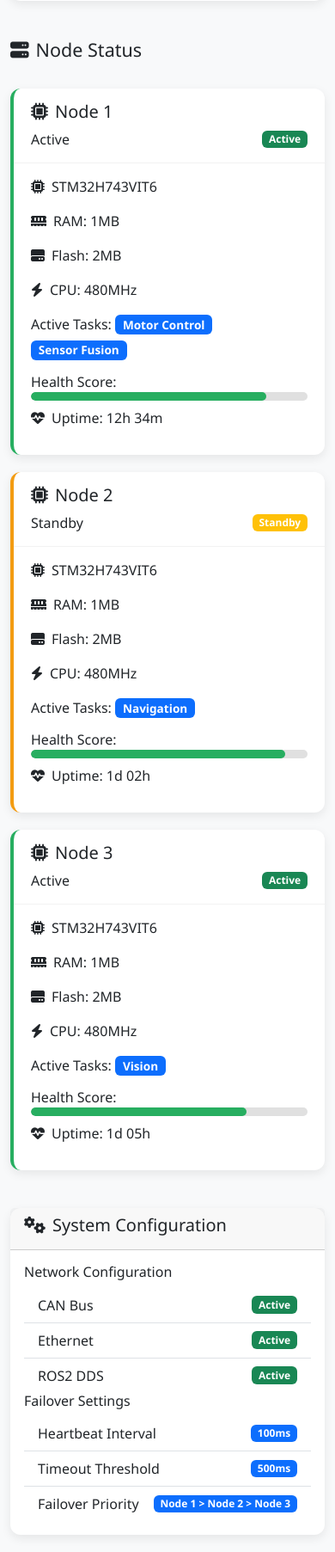
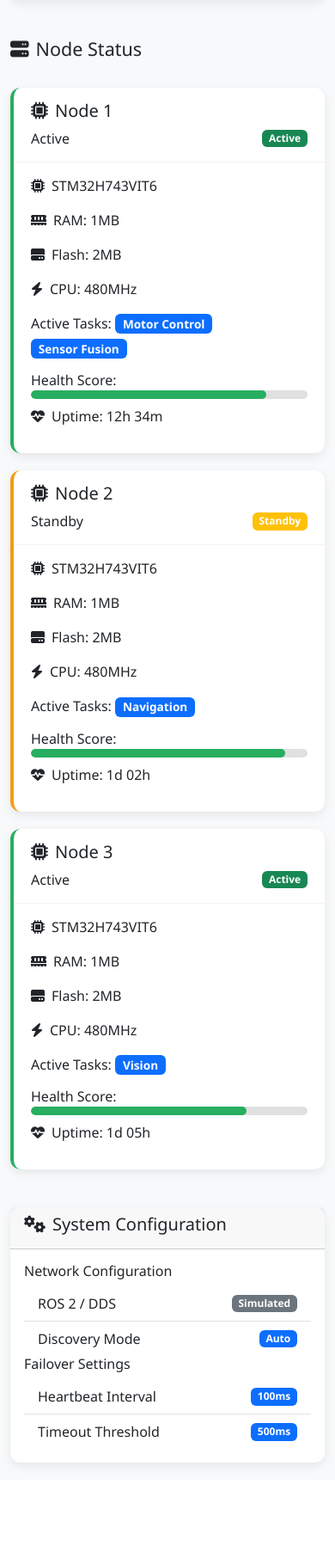
Before and after one commit to GiulioMastromartino/microk3, a Flask app: page / in a window 390 px wide. Shown: the part 1384-3189 px from the top of the page at 86% size. After the commit the page ends 3092 px from the top, so only its background shows below. Run offline with Flask 3, Linux system fonts and the light colour scheme.

Commit message:
fix: cleanup index.html template for dynamic data
- Replaced hardcoded status counts with Jinja2 logic
- Added "Waiting for Nodes" empty state when no nodes are connected
- Made Failover Alert conditional on actual failures
- Added visual indicator for ROS 2 connection status
- Updated system configuration section to reflect real ROS status
- Retained placeholder charts with TODO comments for future implementation

```diff
--- a/templates/index.html
+++ b/templates/index.html
@@ -3,6 +3,11 @@
 {% block content %}
 <div class="d-flex justify-content-between align-items-center mb-4">
     <h2><i class="fas fa-tachometer-alt me-2"></i>System Dashboard</h2>
+    {% if ros_connected %}
+    <span class="badge bg-success"><i class="fas fa-link me-1"></i>ROS 2 Connected</span>
+    {% else %}
+    <span class="badge bg-secondary"><i class="fas fa-unlink me-1"></i>Simulation Mode</span>
+    {% endif %}
 </div>
 
 <!-- System Status Card -->
@@ -13,27 +18,30 @@
                 <div class="d-flex justify-content-between align-items-center">
                     <h5 class="card-title">System Status</h5>
                     <div class="system-status active">
-                        <i class="fas fa-circle me-1"></i> Active
+                        <i class="fas fa-circle me-1"></i> {{ system_data.system_status|title }}
                     </div>
                 </div>
                 <p class="card-text">System operating normally with graceful degradation capability</p>
                 <div class="row">
                     <div class="col-md-4">
-                        <h6>Nodes Online: 3/3</h6>
+                        {% set active_nodes = system_data.nodes | selectattr("status", "equalto", "active") | list | length %}
+                        <h6>Nodes Online: {{ active_nodes }}/{{ system_data.nodes|length }}</h6>
                         <div class="d-flex align-items-center">
                             <span class="status-indicator status-active me-2"></span>
                             <span>Active Nodes</span>
                         </div>
                     </div>
                     <div class="col-md-4">
-                        <h6>Tasks Running: 4/4</h6>
+                        {% set active_tasks = system_data.tasks | length %}
+                        <h6>Tasks Running: {{ active_tasks }}</h6>
                         <div class="d-flex align-items-center">
                             <span class="status-indicator status-active me-2"></span>
                             <span>Active Tasks</span>
                         </div>
                     </div>
                     <div class="col-md-4">
-                        <h6>Network Latency: 12ms</h6>
+                        <!-- Placeholder for now, could be dynamic later -->
+                        <h6>Network Latency: <span id="latency-val">12</span>ms</h6>
                         <div class="d-flex align-items-center">
                             <span class="status-indicator status-active me-2"></span>
                             <span>Low Latency</span>
@@ -45,15 +53,19 @@
     </div>
 </div>
 
-<!-- Failover Alert -->
+<!-- Failover Alert (Dynamic) -->
+{% if system_data.failures %}
 <div class="row mb-4">
     <div class="col-md-12">
-        <div class="failover-indicator">
+        {% for failure in system_data.failures %}
+        <div class="failover-indicator mb-2">
             <i class="fas fa-exclamation-triangle"></i>
-            <span>Node 1 reported as offline. Failover in progress. Task A has been migrated to Node 2.</span>
+            <span>{{ failure.description }} ({{ failure.timestamp }})</span>
+        </div>
+        {% endfor %}
     </div>
 </div>
-</div>
+{% endif %}
 
 <!-- Charts Section -->
 <div class="row mb-4">
@@ -91,6 +103,15 @@
 </div>
 
 <div class="row">
+    {% if not system_data.nodes %}
+    <div class="col-md-12 text-center py-5">
+        <div class="text-muted">
+            <i class="fas fa-satellite-dish fa-3x mb-3"></i>
+            <h5>Waiting for Nodes...</h5>
+            <p>Connect your STM32 devices via Micro-ROS to see them here.</p>
+        </div>
+    </div>
+    {% else %}
         {% for node in system_data.nodes %}
         <div class="col-md-4">
             <div class="card node-card {% if node.status == 'active' %}active-node{% elif node.status == 'standby' %}standby-node{% else %}error-node{% endif %}">
@@ -108,9 +129,13 @@
                     <p><i class="fas fa-bolt me-2"></i>CPU: {{ node.cpu }}</p>
                     <div class="mb-2">
                         <span>Active Tasks:</span>
+                        {% if node.active_tasks %}
                             {% for task in node.active_tasks %}
                             <span class="badge bg-primary task-badge">{{ task }}</span>
                             {% endfor %}
+                        {% else %}
+                            <span class="text-muted small">None</span>
+                        {% endif %}
                     </div>
                     <div class="mb-2">
                         <span>Health Score:</span>
@@ -123,6 +148,7 @@
             </div>
         </div>
         {% endfor %}
+    {% endif %}
 </div>
 
 <!-- System Configuration -->
@@ -138,16 +164,14 @@
                         <h6>Network Configuration</h6>
                         <ul class="list-group list-group-flush">
                             <li class="list-group-item d-flex justify-content-between align-items-center">
-                                <span>CAN Bus</span>
-                                <span class="badge bg-success">Active</span>
+                                <span>ROS 2 / DDS</span>
+                                <span class="badge {% if ros_connected %}bg-success{% else %}bg-secondary{% endif %}">
+                                    {% if ros_connected %}Active{% else %}Simulated{% endif %}
+                                </span>
                             </li>
                             <li class="list-group-item d-flex justify-content-between align-items-center">
-                                <span>Ethernet</span>
-                                <span class="badge bg-success">Active</span>
-                            </li>
-                            <li class="list-group-item d-flex justify-content-between align-items-center">
-                                <span>ROS2 DDS</span>
-                                <span class="badge bg-success">Active</span>
+                                <span>Discovery Mode</span>
+                                <span class="badge bg-primary">Auto</span>
                             </li>
                         </ul>
                     </div>
@@ -162,10 +186,6 @@
                                 <span>Timeout Threshold</span>
                                 <span class="badge bg-primary">500ms</span>
                             </li>
-                            <li class="list-group-item d-flex justify-content-between align-items-center">
-                                <span>Failover Priority</span>
-                                <span class="badge bg-primary">Node 1 &gt; Node 2 &gt; Node 3</span>
-                            </li>
                         </ul>
                     </div>
                 </div>
@@ -176,7 +196,7 @@
 
 <script>
 document.addEventListener('DOMContentLoaded', function() {
-    // Resource Usage Chart
+    // Resource Usage Chart (Placeholder - would connect to real API data)
     const resourceCtx = document.getElementById('resourceChart').getContext('2d');
     new Chart(resourceCtx, {
         type: 'bar',
@@ -184,7 +204,7 @@ document.addEventListener('DOMContentLoaded', function() {
             labels: ['CPU Usage', 'Memory Usage', 'Network Usage'],
             datasets: [{
                 label: 'Usage %',
-                data: [65, 42, 30],
+                data: [65, 42, 30], // TODO: Connect to live data
                 backgroundColor: [
                     'rgba(52, 152, 219, 0.7)',
                     'rgba(46, 204, 113, 0.7)',
@@ -210,7 +230,7 @@ document.addEventListener('DOMContentLoaded', function() {
         }
     });
 
-    // Network Traffic Chart
+    // Network Traffic Chart (Placeholder)
     const networkCtx = document.getElementById('networkChart').getContext('2d');
     new Chart(networkCtx, {
         type: 'line',
@@ -218,7 +238,7 @@ document.addEventListener('DOMContentLoaded', function() {
             labels: ['0s', '10s', '20s', '30s', '40s', '50s', '60s'],
             datasets: [{
                 label: 'Traffic (Mbps)',
-                data: [2.4, 3.1, 2.8, 4.2, 3.7, 2.9, 3.5],
+                data: [2.4, 3.1, 2.8, 4.2, 3.7, 2.9, 3.5], // TODO: Connect to live data
                 fill: true,
                 backgroundColor: 'rgba(231, 76, 60, 0.2)',
                 borderColor: 'rgba(231, 76, 60, 1)',
```
Lines whose indentation alone changed are shown as unchanged.
